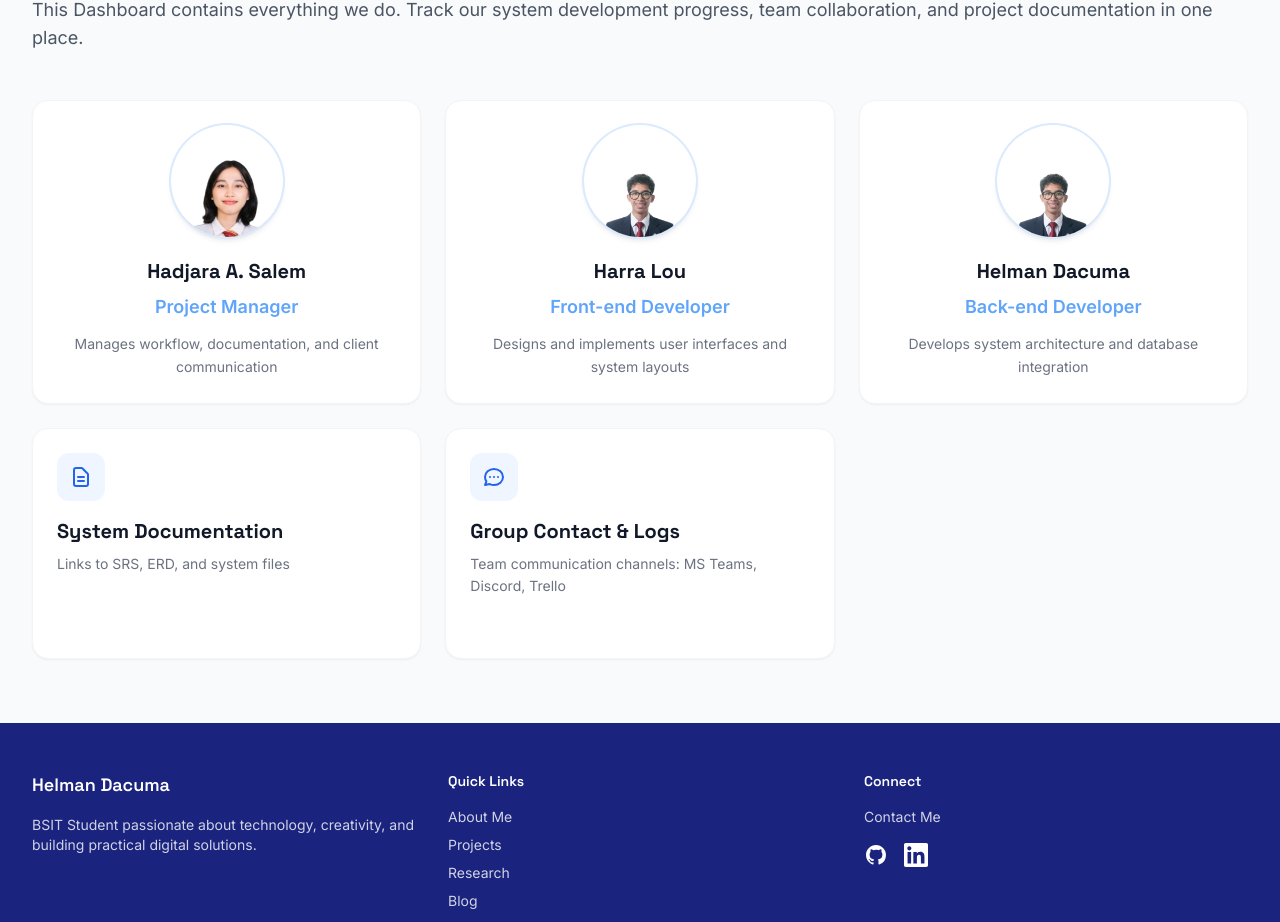
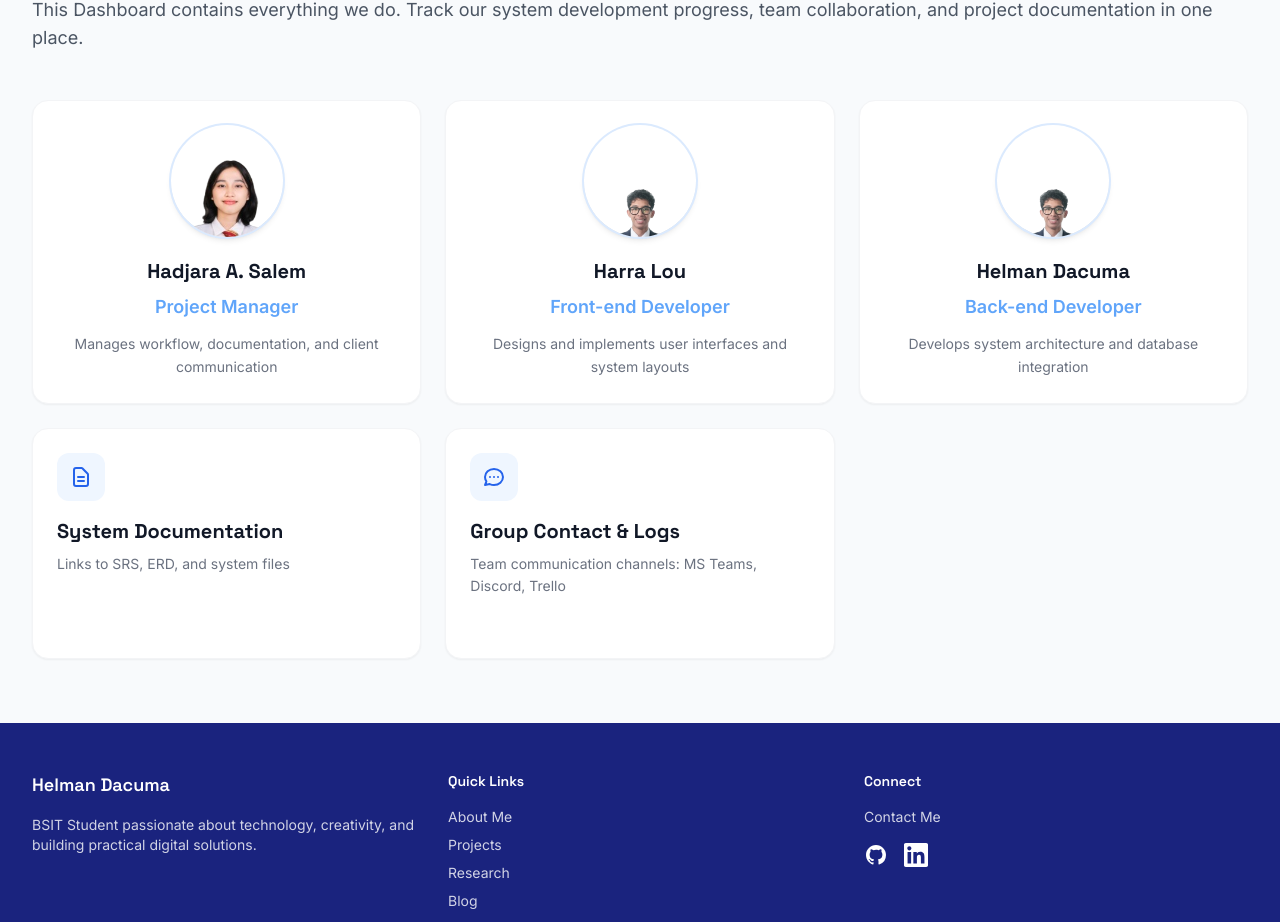
Before and after one commit to Dashersd/blog, a Next.js app: page / in a window 1280 px wide. Shown: the part 838-1760 px from the top of the page. Built offline with nearby package versions, Linux system fonts and the light colour scheme.

Commit message:
Fit team avatars higher and larger in circle

```diff
--- a/components/TeamMemberCard.tsx
+++ b/components/TeamMemberCard.tsx
@@ -29,6 +29,7 @@ export default function TeamMemberCard({
               alt={name}
               fill
               className="object-cover"
+              style={{ objectPosition: 'center 12%' }}
             />
           </div>
         ) : (
```
